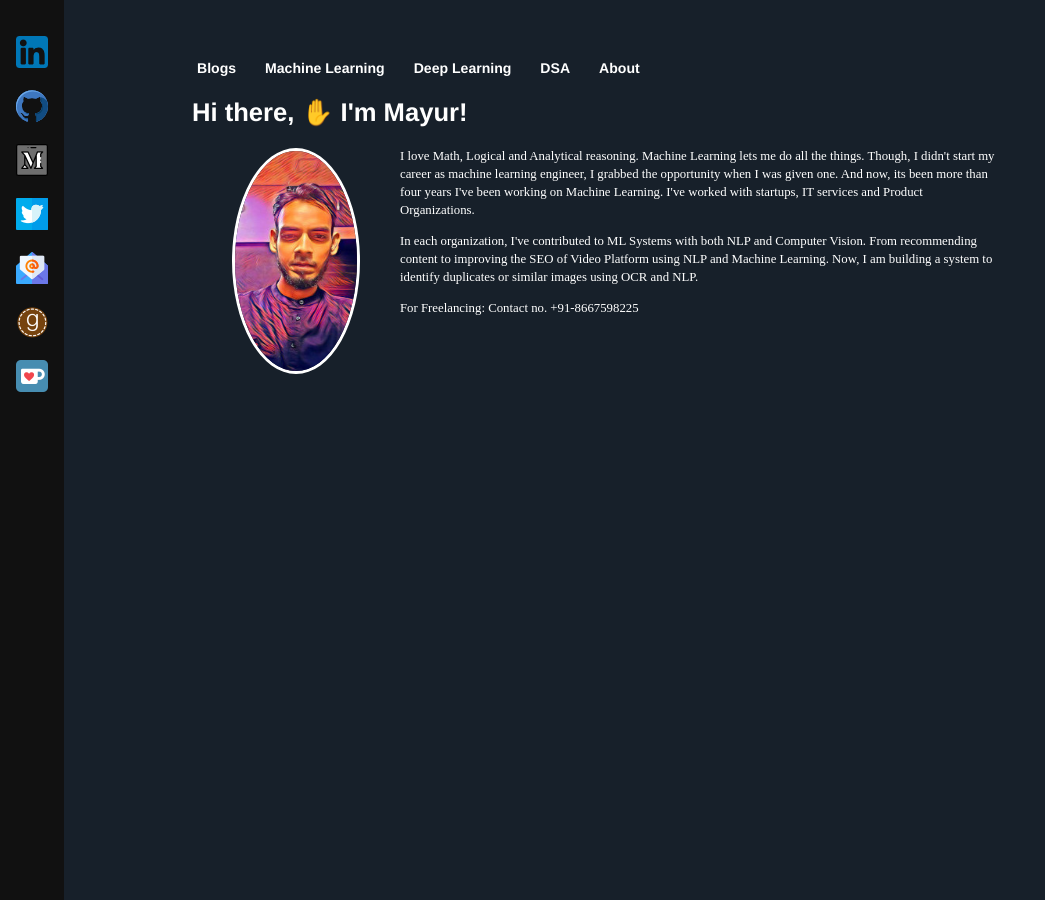
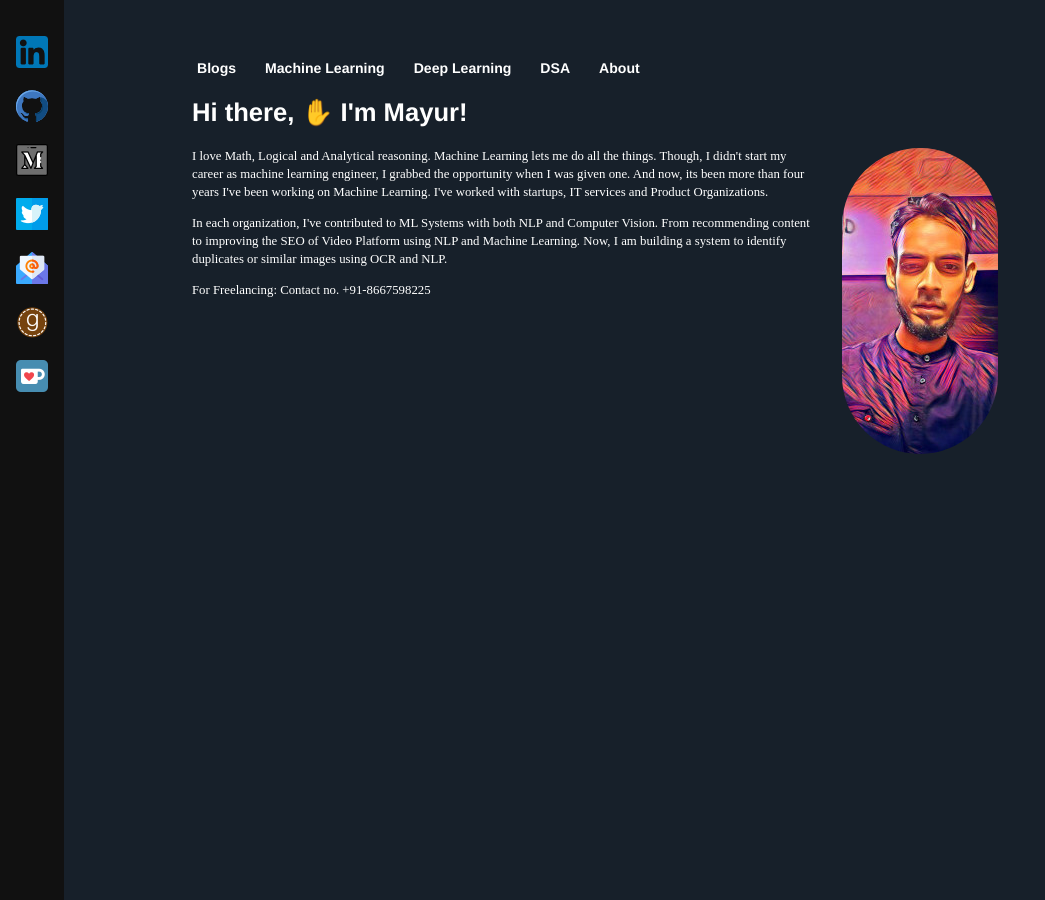
Before and after one commit to Mayurji/mayurji.github.io, a Jekyll site: the page built from about/index.html, in a window 1280 px wide. Shown: the whole page, without its empty margins (0-1045 px from the left). Built offline with Jekyll 4.4.1, drawn with Linux system fonts in a browser that asks for light colours.

Commit message:
Update index.html

```diff
--- a/about/index.html
+++ b/about/index.html
@@ -12,10 +12,8 @@ title: Math + Computing = AI
 <h2>Hi there, ✋ I'm Mayur!</h2>
 <div>
 <p>
-
-	<img src="{{site.url}}/assets/images/profile/mayur.jpg" class="image-cropper" alt="avatar" class="profile-pic" border="3">
-
-	<!--<p style="text-align:left;">-->
+	<!--<img src="{{site.url}}/assets/images/profile/mayur.jpg" class="image-cropper" alt="avatar" class="profile-pic" border="3">-->
+	<img alt="Mayur Jain" src="{{site.url}}/assets/images/profile/mayur.jpg" style="float: right; max-width: 33%; margin: 0 0 1em 2em; border-radius: 999px">
 	<p>
 	I love Math, Logical and Analytical reasoning. Machine Learning lets me do all the things. Though, I didn't start my career as
 	machine learning engineer, I grabbed the opportunity when I was given one. And now, its been more than four years I've been working on Machine Learning.
```
